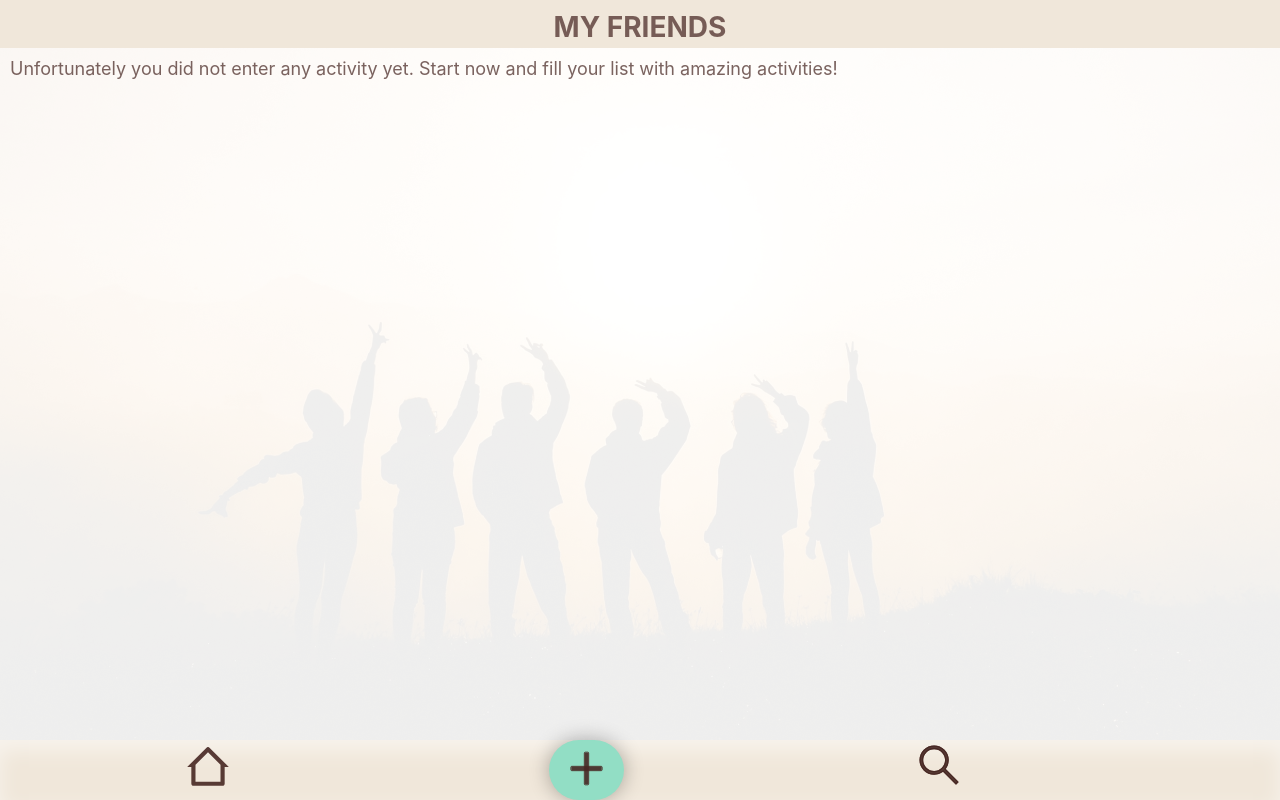
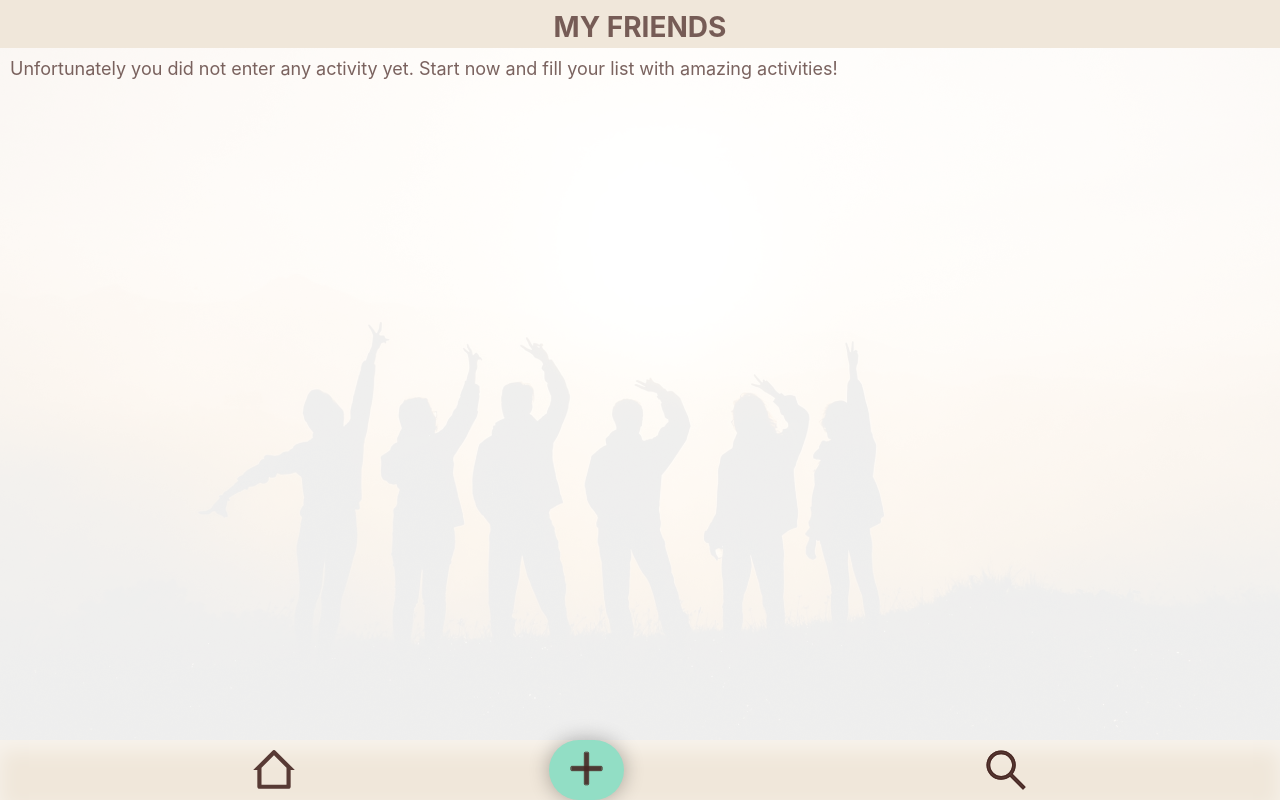
Before and after one commit to JelenadlS/capstone-project, a React (Create React App) app: page / in a window 1280 px wide. Built offline with nearby package versions, Linux system fonts and the light colour scheme.

Commit message:
Style and test navigation

```diff
--- a/src/components/Navigation.js
+++ b/src/components/Navigation.js
@@ -1,3 +1,4 @@
+import { NavLink } from 'react-router-dom';
 import styled from 'styled-components';
 
 import { MainNavButton } from './Button';
@@ -8,14 +9,13 @@ import searchIcon from '../images/searchIcon.svg';
 export default function Navigation({ children }) {
   return (
     <Footer>
-      <StyledHomeIcon width="50" height="50" alt="homeIcon" src={homeIcon} />
+      <StyledNavLinkHome to="/">
+        <img width="50" height="50" alt="homeIcon" src={homeIcon} />
+      </StyledNavLinkHome>
       <StyledNewButton>{children}</StyledNewButton>
-      <StyledSearchIcon
-        width="50"
-        height="50"
-        alt="searchIcon"
-        src={searchIcon}
-      />
+      <StyledNavLinkSearch to="/">
+        <img width="50" height="50" alt="searchIcon" src={searchIcon} />
+      </StyledNavLinkSearch>
     </Footer>
   );
 }
@@ -32,14 +32,25 @@ const Footer = styled.footer`
   grid-template-columns: repeat(7, 1fr);
 `;
 
-const StyledHomeIcon = styled.img`
+const StyledNavLinkHome = styled(NavLink)`
   grid-column-start: 2;
+  padding-top: 3px;
+  border-radius: 10px;
+
+  &:active {
+    transform: translateY(-8px);
+  }
 `;
 
 const StyledNewButton = styled(MainNavButton)`
   grid-column-start: 4;
 `;
 
-const StyledSearchIcon = styled.img`
+const StyledNavLinkSearch = styled(NavLink)`
   grid-column-start: 6;
+  padding-top: 5px;
+
+  &:active {
+    transform: translateY(-8px);
+  }
 `;
```
Also changed, not shown: 1 other file (tests, documents, lock files or other folders).
